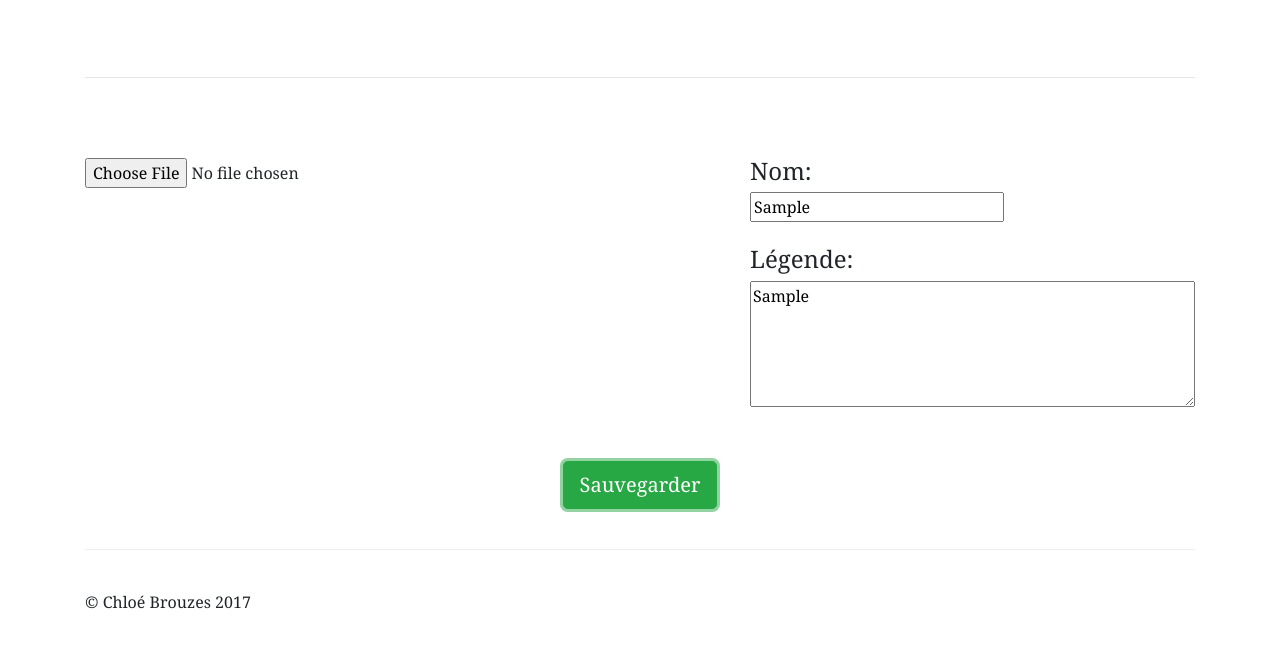
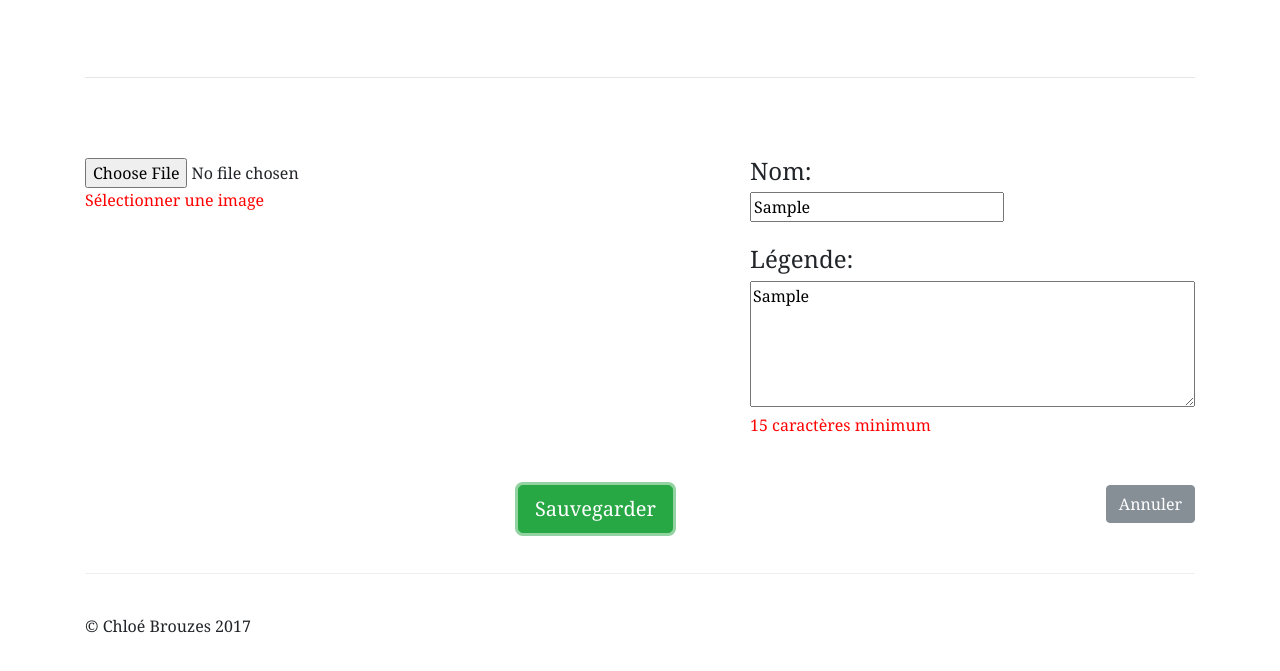
Before and after one commit to Chloebrz/swing-node-react, a React app: page /admin/addpicture in a window 1280 px wide. Both pictures are taken after typing "Sample", "Sample" into the empty fields and a click on the button "Sauvegarder". Shown: the part 195-866 px from the top of the page. Built offline with nearby package versions, Linux system fonts and the light colour scheme; no server answers.

Commit message:
Cancel button added on add and edit pages - Error messages added for name, legend and file on add and edit page

```diff
--- a/app/actions/index.js
+++ b/app/actions/index.js
@@ -25,7 +25,6 @@ export const fetchPicture = payload => async dispatch => {
 };
 
 export const postPicture = payload => async dispatch => {
-    console.log("ACTIONS - post picture", payload);
     await axios.post("/api/admin/picture", payload);
     dispatch({ type: POST_PICTURE_SUCCESS });
 };
--- a/app/components/admin/pictureForm.js
+++ b/app/components/admin/pictureForm.js
@@ -9,18 +9,31 @@ class PictureForm extends Component {
             file: null,
             name: props.name || "",
             legend: props.legend || "",
-            res: props.res || ""
+            res: props.res || "",
+            errorName: false,
+            errorLegend: false,
+            errorFile: false
         };
     }
 
     handleSubmit(e) {
         e.preventDefault();
 
-        this.props.handleSubmit({
-            name: this.state.name,
-            img: this.state.file,
-            legend: this.state.legend
-        });
+        this.setState(
+            {
+                errorName: this.state.name.trim().length < 5,
+                errorLegend: this.state.legend.trim().length < 15,
+                errorFile: !this.state.file
+            },
+            function() {
+                if (!this.state.errorName && !this.state.errorLegend && !this.state.errorFile)
+                    this.props.handleSubmit({
+                        name: this.state.name,
+                        img: this.state.file,
+                        legend: this.state.legend
+                    });
+            }
+        );
     }
 
     handleImageChange(e) {
@@ -35,7 +48,8 @@ class PictureForm extends Component {
                     data: upload.target.result,
                     filename: file.name,
                     filetype: file.type
-                }
+                },
+                errorFile: false
             });
         };
         reader.readAsDataURL(file);
@@ -43,12 +57,27 @@ class PictureForm extends Component {
 
     handleNameChange(e) {
         e.preventDefault();
-        this.setState({ name: e.target.value });
+        this.setState({ name: e.target.value, errorName: false });
     }
 
     handleLegendChange(e) {
         e.preventDefault();
-        this.setState({ legend: e.target.value });
+        this.setState({ legend: e.target.value, errorLegend: false });
+    }
+
+    renderErrorName() {
+        if (!this.state.errorName) return;
+        return <div className="error">5 caractères minimum</div>;
+    }
+
+    renderErrorLegend() {
+        if (!this.state.errorLegend) return;
+        return <div className="error">15 caractères minimum</div>;
+    }
+
+    renderErrorImg() {
+        if (!this.state.errorFile) return;
+        return <div className="error">Sélectionner une image</div>;
     }
 
     render() {
@@ -60,6 +89,7 @@ class PictureForm extends Component {
                     <div className="row">
                         <div className="col-md-7">
                             <input type="file" onChange={this.handleImageChange.bind(this)} />
+                            {this.renderErrorImg()}
                             <br />
                             <br />
                             <img src={this.state.file ? this.state.file.data : this.state.res} />
@@ -73,6 +103,7 @@ class PictureForm extends Component {
                                 value={this.state.name}
                                 onChange={this.handleNameChange.bind(this)}
                             />
+                            {this.renderErrorName()}
 
                             <br />
                             <br />
@@ -85,6 +116,7 @@ class PictureForm extends Component {
                                 value={this.state.legend}
                                 onChange={this.handleLegendChange.bind(this)}
                             />
+                            {this.renderErrorLegend()}
                         </div>
                     </div>
                     <br />
@@ -97,6 +129,13 @@ class PictureForm extends Component {
                         >
                             Sauvegarder
                         </button>
+                        <button
+                            className="btn btn-secondary right"
+                            type="submit"
+                            onClick={() => this.props.history.push("/admin")}
+                        >
+                            Annuler
+                        </button>
                     </div>
                 </form>
             </div>
--- a/app/css/dashboard.css
+++ b/app/css/dashboard.css
@@ -1,5 +1,9 @@
 .center {
     text-align: center;
+}
+
+.right {
+    float: right;
 }
 
 .featurette-divider {
--- a/app/css/main.css
+++ b/app/css/main.css
@@ -14,3 +14,7 @@ img {
 textarea {
     width: 100%;
 }
+
+.error {
+    color: red;
+}
```
